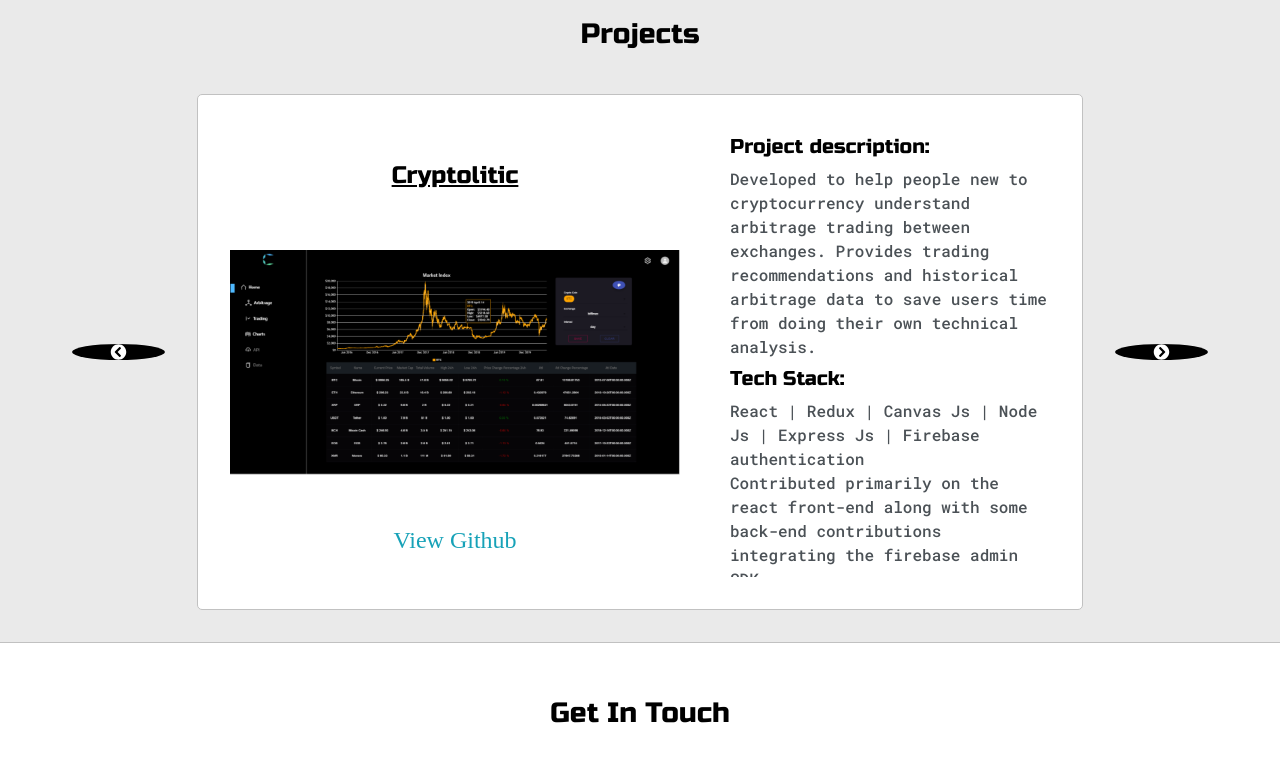
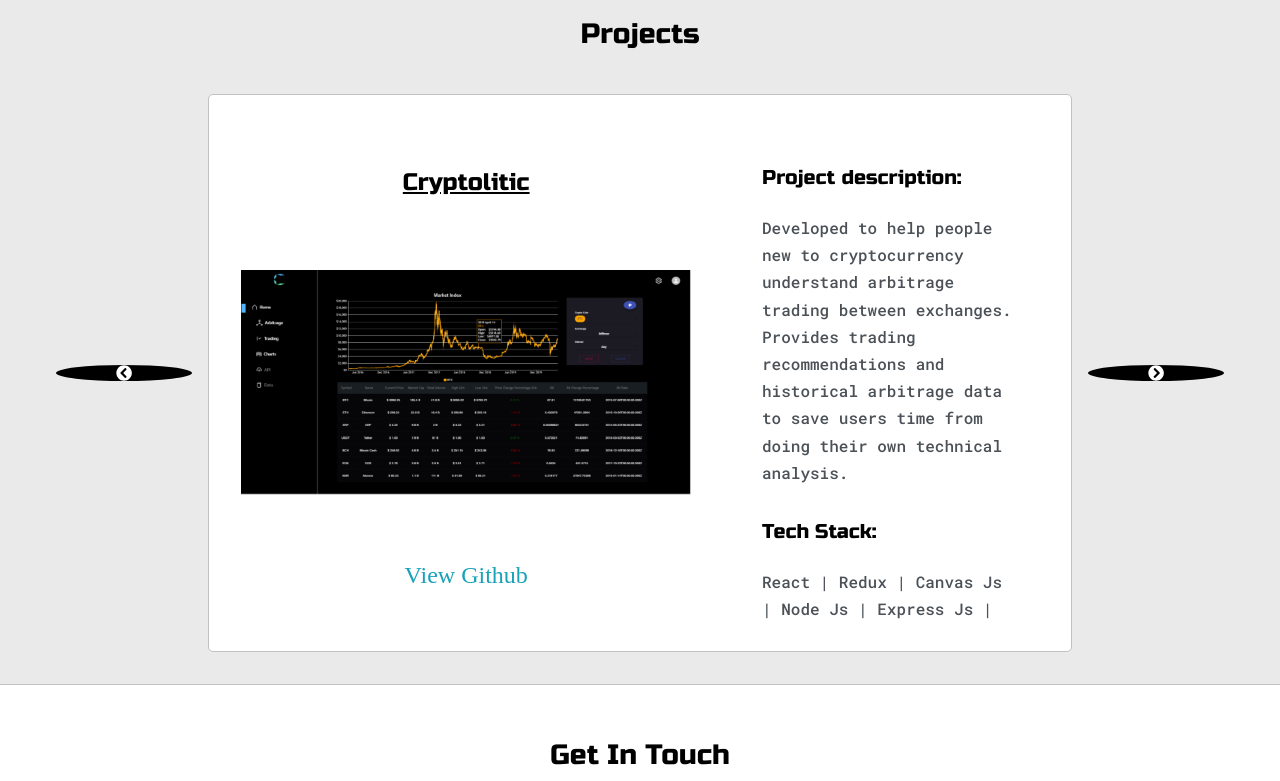
Before and after one commit to codeOfTheFuture/professional-portfolio, a Next.js app: page / in a window 1280 px wide. Shown: the part 1620-2401 px from the top of the page. Built offline with nearby package versions, Linux system fonts and the light colour scheme.

Commit message:
fixed the left and right chevrons in carousel and fixed some spacing issues in about me

```diff
--- a/components/carousel/Carousel.module.scss
+++ b/components/carousel/Carousel.module.scss
@@ -1,4 +1,5 @@
 @import "../../styles/variables.scss";
+@import "../../styles//mixins.scss";
 
 .carouselWrapper {
   display: flex;
@@ -8,13 +9,16 @@
 
   .chevronLeft,
   .chevronRight {
-    width: 250px;
-    // height: 50px;
+    width: 300px;
     background-color: black;
     color: $secondaryColor;
     cursor: pointer;
     border-radius: 50%;
-    margin: 0 2em;
+    margin: 1em;
+
+    &:hover {
+      @include boxShadow;
+    }
   }
 
   .projectWrapper {
--- a/components/contactForm/ContactForm.module.scss
+++ b/components/contactForm/ContactForm.module.scss
@@ -35,5 +35,10 @@
     color: #fff;
     background-color: $buttonColor;
     border: none;
+    border-radius: 5px;
+
+    &:hover {
+      background-color: $themeDotBorder;
+    }
   }
 }
--- a/components/project/Project.jsx
+++ b/components/project/Project.jsx
@@ -15,13 +15,17 @@
       </div>
 
       <div className={styles.projectAbout}>
-        <h5>{project.about.projectDesc}</h5>
-        <p>{project.about.projectDescText}</p>
-        <h5>{project.about.techStack}</h5>
-        <p>{project.about.techStackList}</p>
-        <ul>
+        <h5 className={styles.projectDesc}> {project.about.projectDesc}</h5>
+        <p className={styles.projectDescText}>
+          {project.about.projectDescText}
+        </p>
+        <h5 className={styles.techStack}>{project.about.techStack}</h5>
+        <p className={styles.techStackList}>{project.about.techStackList}</p>
+        <ul className={styles.bulletPoints}>
           {project.about.bulletPoints.map((bPoint, index) => (
-            <li key={index}>{bPoint}</li>
+            <li className={styles.bPoint} key={index}>
+              {bPoint}
+            </li>
           ))}
         </ul>
       </div>
--- a/components/project/Project.module.scss
+++ b/components/project/Project.module.scss
@@ -21,13 +21,32 @@
   }
 
   .projectAbout {
-    width: 25vw;
+    width: 20vw;
     height: 450px;
     overflow-y: scroll;
+    padding: 1.3em;
 
     &::-webkit-scrollbar {
       width: 8px;
       background-color: $mainColor;
     }
+
+    .projectDesc,
+    .techStack {
+      padding-top: 1em;
+    }
+
+    .projectDescText,
+    .techStackList {
+      padding: 1em 0;
+      line-height: 1.7em;
+    }
+
+    .bPoint {
+      list-style: disc;
+      padding: 0 1em;
+      margin-left: 1em;
+      margin-bottom: 1em;
+    }
   }
 }
```
